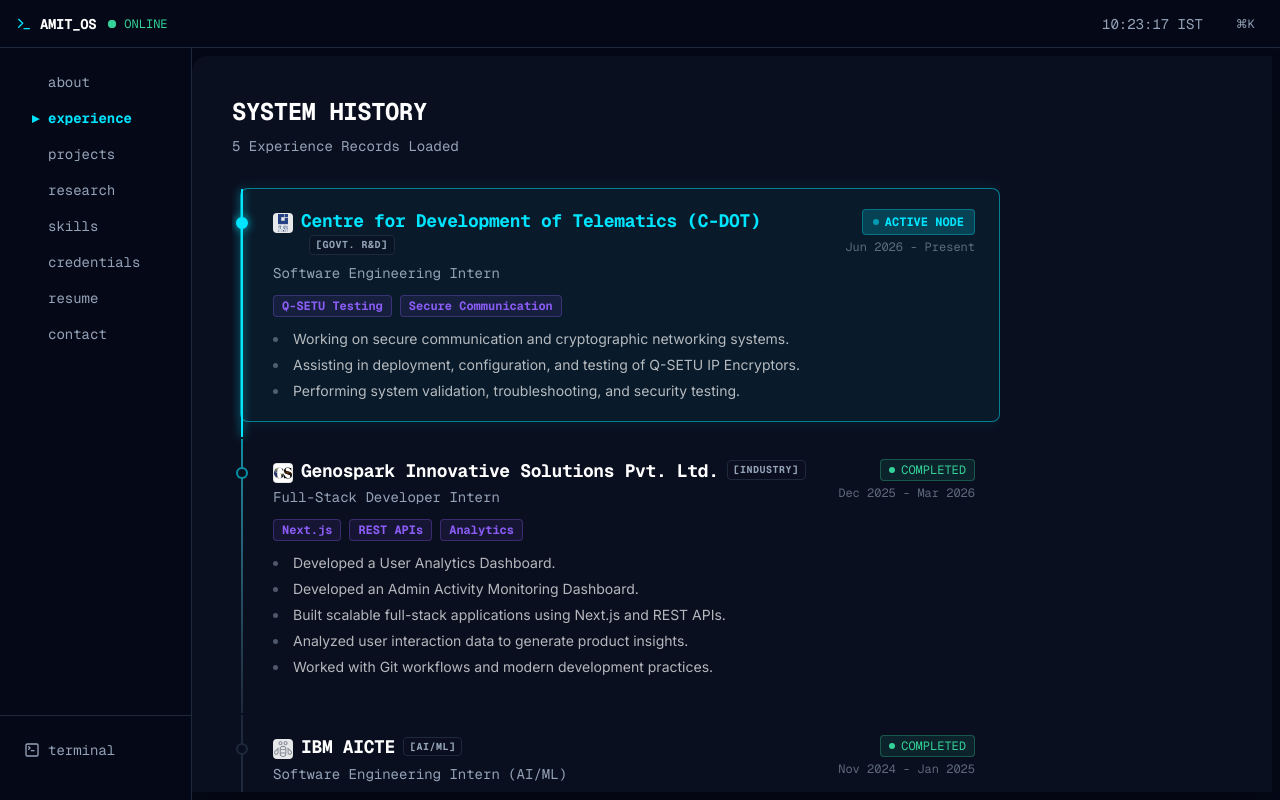
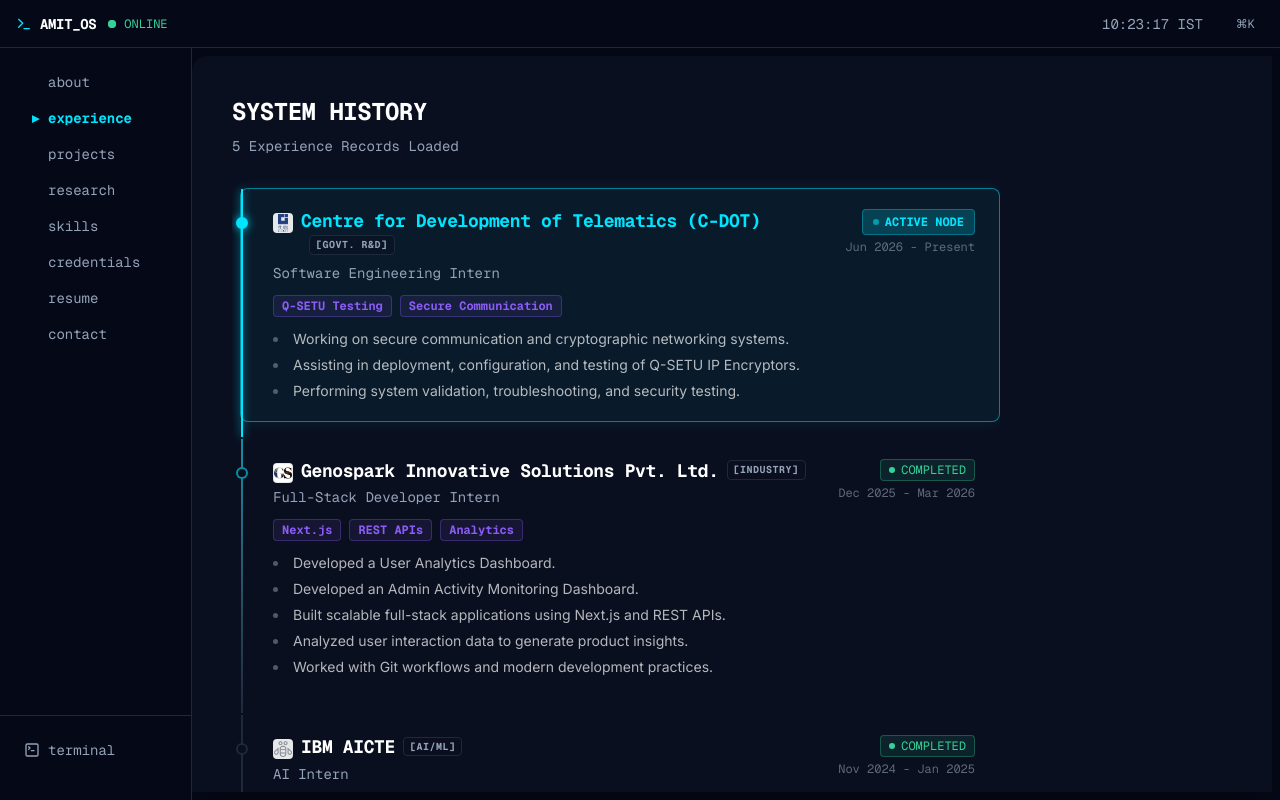
Before and after one commit to AmitC04/amit-os, a Next.js app: page /experience in a window 1280 px wide. Built offline with nearby package versions, Linux system fonts and the light colour scheme.

Commit message:
content: update roles for ibm and iiit, change aws eduskills tag to ai/ml

```diff
--- a/components/modules/experience/ExperienceModule.tsx
+++ b/components/modules/experience/ExperienceModule.tsx
@@ -45,7 +45,7 @@ const EXPERIENCES: Experience[] = [
   {
     company: "IBM AICTE",
     logoUrl: "/logo_ibm.png",
-    role: "Software Engineering Intern (AI/ML)",
+    role: "AI Intern",
     period: "Nov 2024 - Jan 2025",
     status: "COMPLETED",
     orgType: "AI/ML",
@@ -59,7 +59,7 @@ const EXPERIENCES: Experience[] = [
   {
     company: "IIIT Allahabad",
     logoUrl: "/logo_iiita.png",
-    role: "Software Engineering Intern (Research)",
+    role: "Research Intern",
     period: "Nov 2024 - Dec 2024",
     status: "COMPLETED",
     orgType: "RESEARCH",
@@ -76,7 +76,7 @@ const EXPERIENCES: Experience[] = [
     role: "Machine Learning Virtual Intern",
     period: "Sep 2023 - Nov 2023",
     status: "COMPLETED",
-    orgType: "CLOUD",
+    orgType: "AI/ML",
     description: [
       "Deployed ML models on AWS EC2.",
       "Used AWS S3 and CloudWatch for storage and monitoring.",
```
